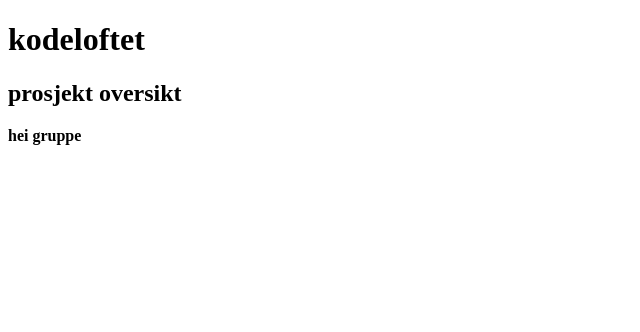
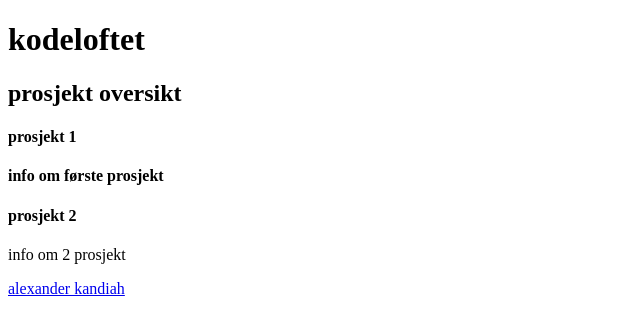
Before and after one commit to kandikatt98/stackblitz-kodeloftet-prosjekt-oversikt-kenfnz, a website: page index.html in a window 1280 px wide. Shown: the whole page, without its empty margins (0-640 px from the left). Drawn offline with Linux system fonts and the light colour scheme.

Commit message:
oppdatering2

```diff
--- a/index.html
+++ b/index.html
@@ -1,25 +1,33 @@
 <!DOCTYPE html>
 <html>
     <head>
+        <meta http-equiv="Content-Type" content="text/html;charset=UTF-8">
 <title>
     kodeloftet gruppe 8
 </title>
     </head>
 
     <body>
-
+        <!-- info til deg selv som ikke vises meta utf 8 norske symboler-->
+<header>
     <h1>kodeloftet</h1>
     <h2>prosjekt oversikt</h2>
-    <p><strong>hei gruppe</strong></p>
-<header>
-
 </header>
 <main>
+    <section>
+        <h4>prosjekt 1</h4>
+        <p><strong>info om første prosjekt</strong></p>
+    </section>
+    <section>
+        <h4>prosjekt 2</h4>
+        <p>info om 2 prosjekt</p>
+    </section>
+</main>
 
-
-</main>
+<!--siste info til megselv-->
 <footer>
-
+<p></p>
+<a href="https://github.com/kandikatt98">alexander kandiah</a>
 </footer>
 </body>
 
```
